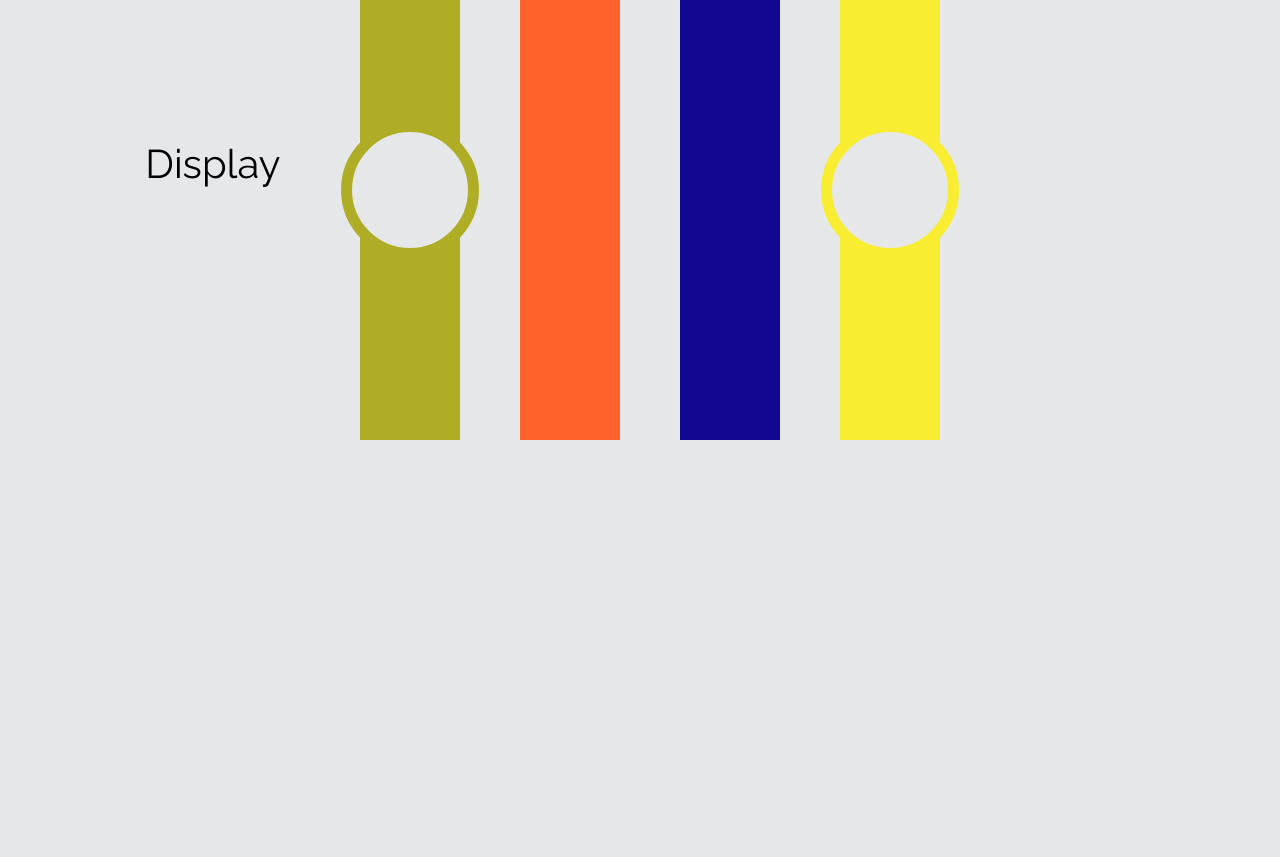
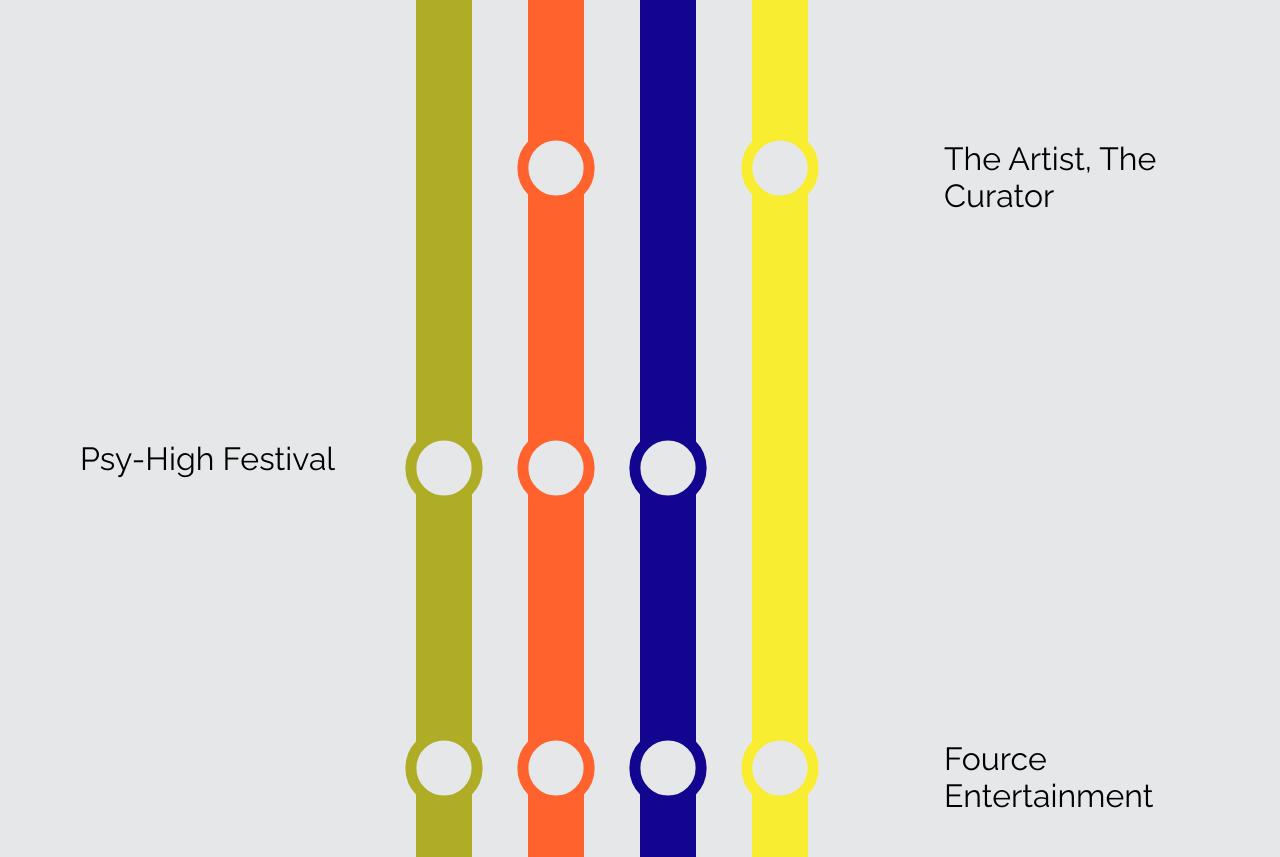
Before and after one commit to ArcanusMagnus/vasekkokes.cz, a React (Create React App) app: page / in a window 1280 px wide. Shown: the part 1940-2797 px from the top of the page. Before the commit the page ends 2380 px from the top, so only its background shows below. Built offline with nearby package versions, Linux system fonts and the light colour scheme.

Commit message:
Make metro smaller and finish it with actual content and line endings

```diff
--- a/src/components/Landing/Metro/MetroLine.module.css
+++ b/src/components/Landing/Metro/MetroLine.module.css
@@ -1,10 +1,11 @@
 .line {
   display: flex;
   flex-wrap: wrap;
-  justify-content: center;
+  align-items: flex-start;
+  flex-flow: column;
   text-align: center;
-  width: 6.25rem;
-  margin: 5rem 3.75rem 0 0;
+  width: 3.5rem;
+  margin: 5rem 3.5rem 0 0;
 }
 
 .line:first-child {
--- a/src/components/Landing/Metro/MetroNav.tsx
+++ b/src/components/Landing/Metro/MetroNav.tsx
@@ -31,17 +31,77 @@ const STOPS_DATA: MetroStopModel[] = [
   },
   {
     id: uuidv4(),
-    label: "Contemporary Czech Architecture",
+    label: "Display",
     label_left: true,
     visual: "active",
+    ideas: "active",
+  },
+  {
+    id: uuidv4(),
+    label: "The Artist, The Curator",
+    events: "active",
+    ideas: "active",
+  },
+  {
+    id: uuidv4(),
+    label: "Psy-High Festival",
+    label_left: true,
+    visual: "active",
+    events: "active",
     writing: "active",
   },
   {
     id: uuidv4(),
-    label: "Display",
+    label: "Fource Entertainment",
+    visual: "active",
+    events: "active",
+    writing: "active",
+    ideas: "active",
+  },
+  {
+    id: uuidv4(),
+    label: "Žižkovská noc",
+    label_left: true,
+    visual: "active",
+    events: "active",
+    ideas: "active",
+  },
+  {
+    id: uuidv4(),
+    label: "Jednota",
+    visual: "active",
+    events: "active",
+    writing: "active",
+    ideas: "active",
+  },
+  {
+    id: uuidv4(),
+    label: "Paioneers",
     label_left: true,
     visual: "active",
     ideas: "active",
+  },
+  {
+    id: uuidv4(),
+    label: "The Nexus",
+    label_left: true,
+    visual: "active",
+    writing: "last",
+  },
+  {
+    id: uuidv4(),
+    label: "",
+    events: "last",
+    writing: "blank",
+    ideas: "last",
+  },
+  {
+    id: uuidv4(),
+    label: "",
+    visual: "last",
+    events: "blank",
+    writing: "blank",
+    ideas: "blank",
   },
 ];
 
--- a/src/components/Landing/Metro/MetroStop.module.css
+++ b/src/components/Landing/Metro/MetroStop.module.css
@@ -1,6 +1,7 @@
 .outer {
   width: 100%;
   height: 18.75rem;
+  display: flex;
 }
 
 .blank {
@@ -8,13 +9,13 @@
 }
 
 .metro_stop {
-  height: 6.25rem;
+  height: 3.5rem;
 }
 
 .active,
 .undefined {
-  height: 6.25rem;
-  width: 6.25rem;
+  height: 3.5rem;
+  width: 3.5rem;
 }
 
 .active {
@@ -56,9 +57,9 @@
     border-color: #12058f;
 }
 
-.visual .blank,
-.events .blank,
-.ideas .blank,
-.writing .blank {
-    display: none;
+.last
+ {
+    height: 3.5rem;
+    border-bottom-left-radius: 50%;
+    border-bottom-right-radius: 50%;
 }
--- a/src/components/Landing/Metro/MetroStop.tsx
+++ b/src/components/Landing/Metro/MetroStop.tsx
@@ -4,7 +4,7 @@ import styles from "./MetroStop.module.css";
 const MetroStop = (props: MetroStopComponent) => {
   const outerClasses = `${styles.outer} ${props.type && styles[props.type]} ${
     props.station === "blank" && styles.blank
-  }`;
+  } ${props.station === "last" && styles.last}`;
   const innerClasses = `${styles["metro_stop"]} ${
     !props.children &&
     (props.station ? styles[props.station] : styles.undefined)
--- a/src/index.css
+++ b/src/index.css
@@ -29,3 +29,9 @@ a {
 .center {
   text-align: center;
 }
+
+@media screen and (max-width: 1900px){
+  body{
+    font-size: 2rem;
+  }
+}
--- a/src/models/metro-stop.tsx
+++ b/src/models/metro-stop.tsx
@@ -8,7 +8,7 @@ type MetroStopModel = {
   writing?: StationType;
 };
 
-export type StationType = "active" | "blank" | undefined;
+export type StationType = "active" | "blank" | "last" | undefined;
 
 export type MetroData = {
   id: string;
```
